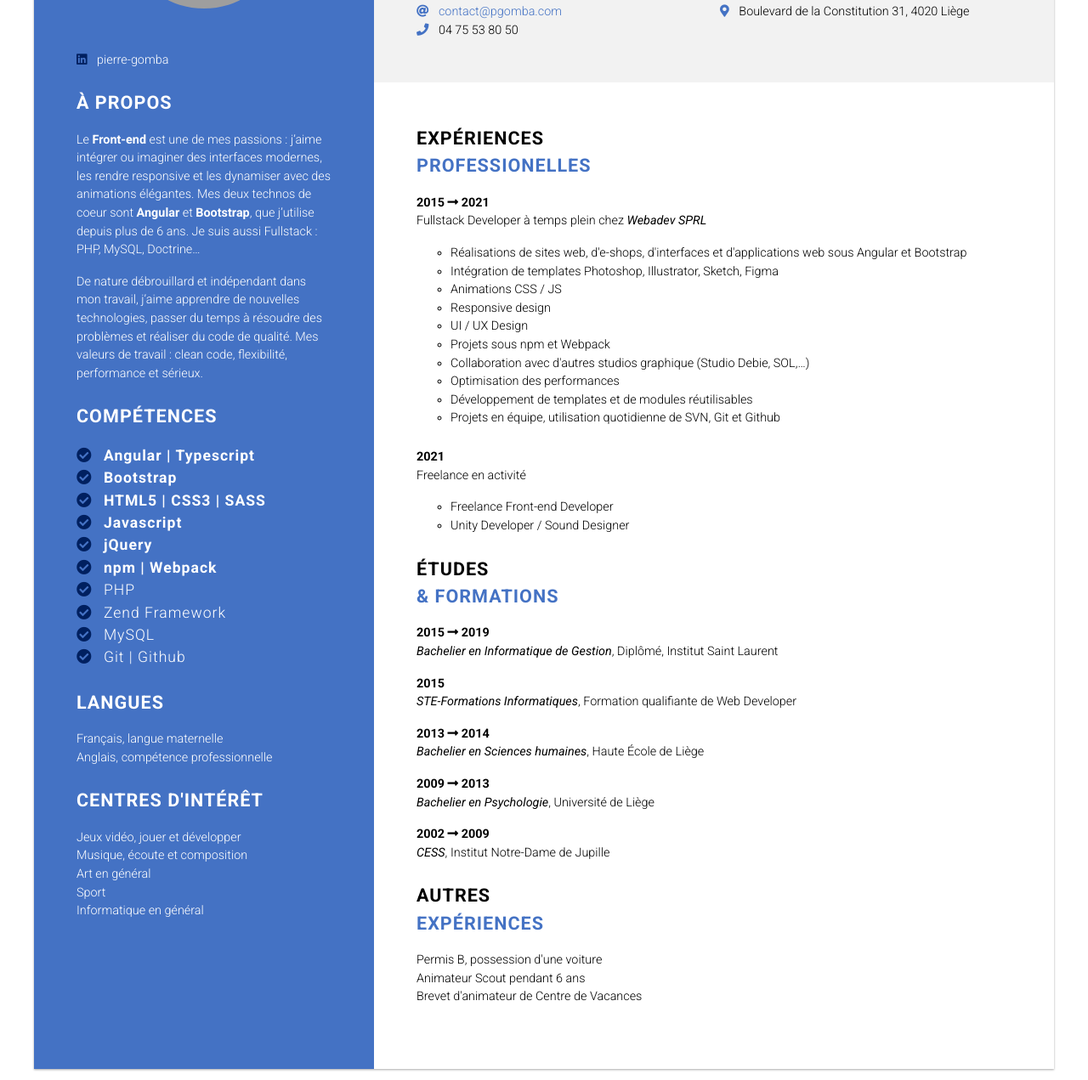
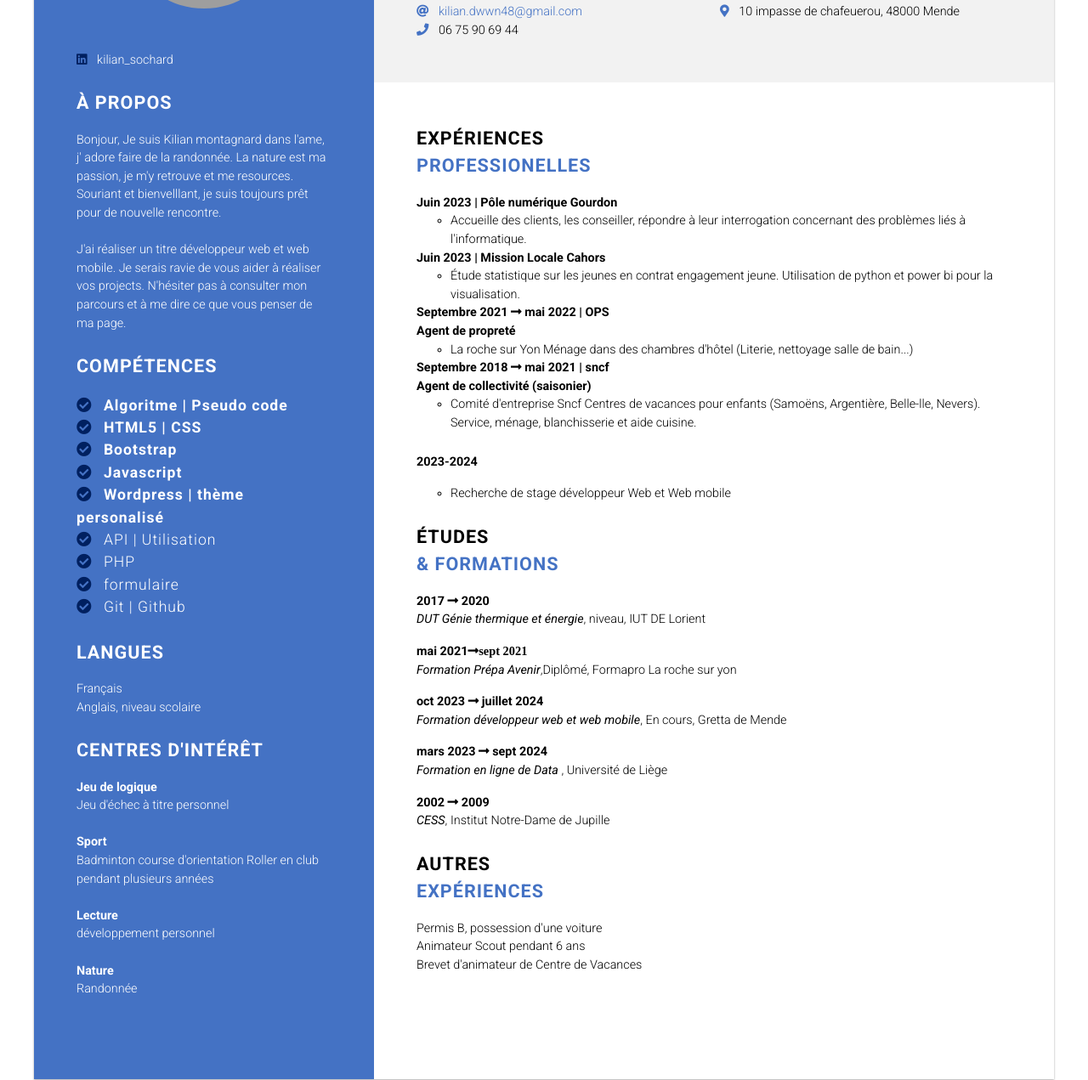
Before and after one commit to Floconi/cv_dev_web, a plain HTML site: page index.html in a window 1280 px wide. Shown: the part 253-1524 px from the top of the page at 85% size. Drawn offline with Linux system fonts and the light colour scheme; grey boxes are pictures that could not be loaded.

Commit message:
Remplisage de mes info

```diff
--- a/index.html
+++ b/index.html
@@ -1,7 +1,7 @@
 <!DOCTYPE html>
-<html lang="en">
+<html lang="fr">
     <head>
-        <title>Curriculum vitae</title>
+        <title>Curriculum vitae Kilian_Sochard</title>
         <meta charset="utf-8">
         <meta name="viewport"
                 content="width=device-width, initial-scale=1, user-scalable=no">
@@ -17,119 +17,140 @@
               <img class="portait" src="https://www.codeur.com/tuto/wp-content/uploads/2022/01/MG_0110-4-293x300.jpg" />
               <div class="section">
                 <p>
-                  <i class="icon fab fa-linkedin text-darkblue"></i> pierre-gomba
+                  <i class="icon fab fa-linkedin text-darkblue"></i> kilian_sochard
                 </p>
               </div>
               <div class="section">
                 <h2>À PROPOS</h2>
                 <p>
-                  Le <strong>Front-end</strong> est une de mes passions : j’aime intégrer ou imaginer des interfaces modernes, les rendre responsive et les dynamiser avec des animations élégantes. Mes deux technos de coeur sont <strong>Angular</strong> et <strong>Bootstrap</strong>, que j’utilise depuis plus de 6 ans. Je suis aussi Fullstack : PHP, MySQL, Doctrine…
-                </p>
-                <p>
-                  De nature débrouillard et indépendant dans mon travail, j’aime apprendre de nouvelles technologies, passer du temps à résoudre des problèmes et réaliser du code de qualité. Mes valeurs de travail : clean code, flexibilité, performance et sérieux.
+                    Bonjour, Je suis Kilian montagnard dans l'ame, j' adore faire de la randonnée.
+                    La nature est ma passion, je m'y retrouve et me resources. Souriant et bienvelllant, je suis toujours prêt pour de nouvelle rencontre.
+                    <br>
+                    <br>
+                    J'ai réaliser un titre développeur web et web mobile. Je serais ravie de vous aider à réaliser vos projects.
+                    N'hésiter pas à consulter  mon parcours et à me dire ce que vous penser de ma page.
                 </p>
               </div>
               <div class="section">
                 <h2>COMPÉTENCES</h2>
                 <ul class="skills">
-                  <li><i class="icon fas fa-check-circle text-darkblue"></i> <strong>Angular &#124; Typescript</strong></li>
+                  <li><i class="icon fas fa-check-circle text-darkblue"></i> <strong>Algoritme &#124; Pseudo code </strong></li>
+
+                    <li><i class="icon fas fa-check-circle text-darkblue"></i> <strong>HTML5 &#124; CSS </strong></li>
                     <li><i class="icon fas fa-check-circle text-darkblue"></i> <strong>Bootstrap</strong></li>
-                  <li><i class="icon fas fa-check-circle text-darkblue"></i> <strong>HTML5 &#124; CSS3 &#124; SASS</strong></li>
                     <li><i class="icon fas fa-check-circle text-darkblue"></i> <strong>Javascript</strong></li>
-                  <li><i class="icon fas fa-check-circle text-darkblue"></i> <strong>jQuery</strong></li>
-                  <li><i class="icon fas fa-check-circle text-darkblue"></i> <strong>npm &#124; Webpack</strong></li>
+                    <li><i class="icon fas fa-check-circle text-darkblue"></i> <strong>Wordpress  &#124; thème personalisé</strong></li>
+                    <li><i class="icon fas fa-check-circle text-darkblue"></i> API &#124; Utilisation</li>
                     <li><i class="icon fas fa-check-circle text-darkblue"></i> PHP</li>
-                  <li><i class="icon fas fa-check-circle text-darkblue"></i> Zend Framework</li>
-                  <li><i class="icon fas fa-check-circle text-darkblue"></i> MySQL</li>
+                    <li><i class="icon fas fa-check-circle text-darkblue"></i> formulaire</li>
                     <li><i class="icon fas fa-check-circle text-darkblue"></i> Git &#124; Github</li>
                 </ul>
               </div>
               <div class="section">
                 <h2>Langues</h2>
                 <p>
-                  Français, langue maternelle
+                  Français
                   <br>
-                  Anglais, compétence professionnelle
+                  Anglais, niveau scolaire
                 </p>
               </div>
               <div class="section">
                 <h2>Centres d'intérêt</h2>
                 <p>
-                  Jeux vidéo, jouer et développer
+                    <strong>Jeu de logique</strong>
                     <br>
-                  Musique, écoute et composition
+                    Jeu d'échec à titre personnel
                     <br>
-                  Art en général
                     <br>
-                  Sport
+                    <strong>Sport</strong>
                     <br>
-                  Informatique en général
+                    Badminton
+                    course d'orientation
+                    Roller en club pendant plusieurs années
+                    <br>
+                    <br>
+                    <strong>Lecture</strong>
+                    <br>
+                    développement personnel
+                    <br>
+                    <br>
+                    <strong>Nature</strong>
+                    <br>
+                    Randonnée
+                    <br>
+                    <br>
                 </p>
               </div>
             </div>
             <div class="right-column">
               <div class="header">
-                <h1>Pierre <span class="text-blue text-uppercase">Gomba</span></h1>
-                <p>Freelance Front-end Developer</p>
+                <h1>Kilian <span class="text-blue text-uppercase">Sochard</span></h1>
+                <p>Développeur web et web mobile</p>
                 <ul class="infos">
-                  <li><i class="icon fas fa-at text-blue"></i> <a href="mailto:contact@pgomba.com">contact@pgomba.com</a></li>
-                  <li><i class="icon fas fa-phone text-blue"></i> 04 75 53 80 50</li>
-                  <li><i class="icon fas fa-map-marker-alt text-blue"></i> Boulevard de la Constitution 31, 4020 Liège</li>
+                  <li><i class="icon fas fa-at text-blue"></i> <a href="mailto:contact@pgomba.com">kilian.dwwn48@gmail.com</a></li>
+                  <li><i class="icon fas fa-phone text-blue"></i> 06 75 90 69 44</li>
+                  <li><i class="icon fas fa-map-marker-alt text-blue"></i> 10 impasse de chafeuerou, 48000 Mende</li>
                 </ul>
               </div>
               <div class="content">
                 <div class="section">
                   <h2>Expériences <br><span class="text-blue">professionelles</span></h2>
-                  <p>
-                    <strong>2015 <i class="fas fa-long-arrow-alt-right"></i> 2021</strong>
+
+                    <strong>Juin 2023 &#124; Pôle numérique Gourdon</strong>
                     <br>
-                    Fullstack Developer à temps plein chez <em>Webadev SPRL</em>
-                  </p>
+
+
                   <ul class="experience-list">
-                    <li>Réalisations de sites web, d'e-shops, d'interfaces et d'applications web sous Angular et Bootstrap</li>
-                    <li>Intégration de templates Photoshop, Illustrator, Sketch, Figma</li>
-                    <li>Animations CSS / JS</li>
-                    <li>Responsive design</li>
-                    <li>UI / UX Design</li>
-                    <li>Projets sous npm et Webpack</li>
-                    <li>Collaboration avec d'autres studios graphique (Studio Debie, SOL,…)</li>
-                    <li>Optimisation des performances</li>
-                    <li>Développement de templates et de modules réutilisables</li>
-                    <li>Projets en équipe, utilisation quotidienne de SVN, Git et Github</li>
+                    <li>Accueille des clients, les conseiller, répondre à leur interrogation concernant des problèmes liés à l'informatique. </li>
+                  </ul>
+
+                    <strong>Juin 2023 &#124; Mission Locale Cahors</strong>
+
+                  <ul class="experience-list">
+                    <li>Étude statistique sur les jeunes en contrat engagement jeune. Utilisation de python et power bi pour la visualisation.</li>
+                  </ul>
+
+                    <strong>Septembre 2021 <i class="fas fa-long-arrow-alt-right"></i> mai 2022 &#124; OPS <br> Agent de propreté</strong>
+                  <ul class="experience-list">
+                    <li>La roche sur Yon Ménage dans des chambres d'hôtel (Literie, nettoyage salle de bain...)</li>
+                  </ul>
+
+                  <strong>Septembre 2018 <i class="fas fa-long-arrow-alt-right"></i> mai 2021 &#124; sncf <br> Agent de collectivité (saisonier) </strong>
+                  <ul class="experience-list">
+                    <li>Comité d'entreprise Sncf Centres de vacances pour enfants (Samoëns, Argentière, Belle-lle, Nevers). Service, ménage, blanchisserie et aide cuisine.</li>
                   </ul>
                 </div>
                 <div class="section">
                   <p>
-                    <strong>2021</strong>
+                    <strong>2023-2024</strong>
                     <br>
-                    Freelance en activité
                   </p>
                   <ul class="experience-list">
-                    <li>Freelance Front-end Developer</li>
-                    <li>Unity Developer / Sound Designer</li>
+                    <li>Recherche de stage développeur Web et Web mobile</li>
                   </ul>
                 </div>
+
                 <div class="section">
                   <h2>Études <br><span class="text-blue">& formations</span></h2>
                   <p>
-                    <strong>2015 <i class="fas fa-long-arrow-alt-right"></i> 2019</strong>
+                    <strong>2017 <i class="fas fa-long-arrow-alt-right"></i> 2020</strong>
                     <br>
-                    <em>Bachelier en Informatique de Gestion</em>, Diplômé, Institut Saint Laurent
+                    <em>DUT Génie thermique et énergie</em>, niveau, IUT DE Lorient
                   </p>
                   <p>
-                    <strong>2015</strong>
+                    <strong>mai 2021<i class="fas fa-long-arrow-alt-right">sept 2021</i></strong>
                     <br>
-                    <em>STE-Formations Informatiques</em>, Formation qualifiante de Web Developer
+                    <em>Formation Prépa Avenir</em>,Diplômé, Formapro La roche sur yon
                   </p>
                   <p>
-                    <strong>2013 <i class="fas fa-long-arrow-alt-right"></i> 2014</strong>
+                    <strong> oct 2023 <i class="fas fa-long-arrow-alt-right"></i> juillet 2024</strong>
                     <br>
-                    <em>Bachelier en Sciences humaines</em>, Haute École de Liège
+                    <em>Formation développeur web et web mobile</em>, En cours, Gretta de Mende
                   </p>
                   <p>
-                    <strong>2009 <i class="fas fa-long-arrow-alt-right"></i> 2013</strong>
+                    <strong>mars 2023 <i class="fas fa-long-arrow-alt-right"></i> sept 2024</strong>
                     <br>
-                    <em>Bachelier en Psychologie</em>, Université de Liège
+                    <em>Formation en ligne de Data </em>, Université de Liège
                   </p>
                   <p>
                     <strong>2002 <i class="fas fa-long-arrow-alt-right"></i> 2009</strong>
```
Lines whose indentation alone changed are shown as unchanged.
